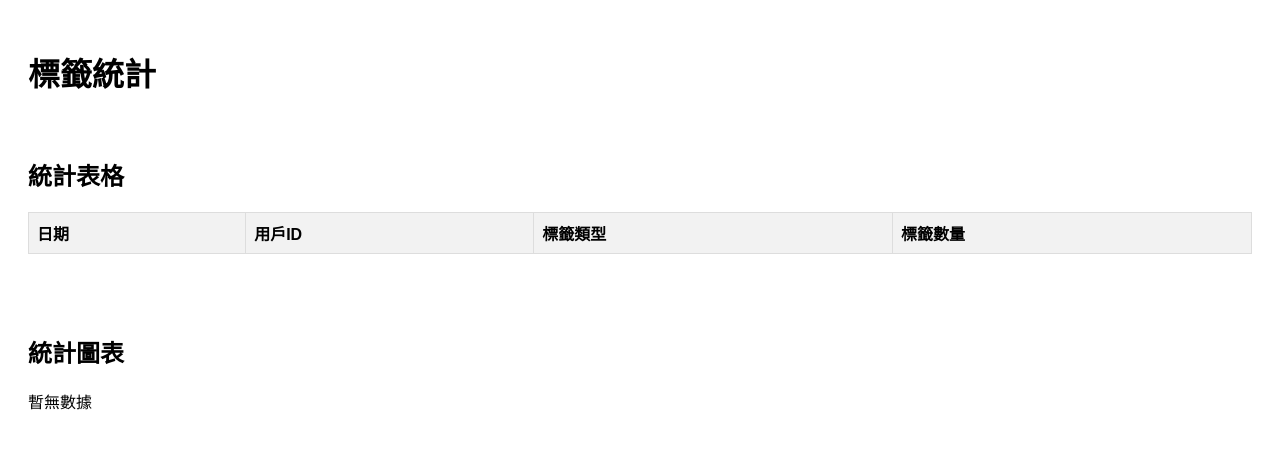
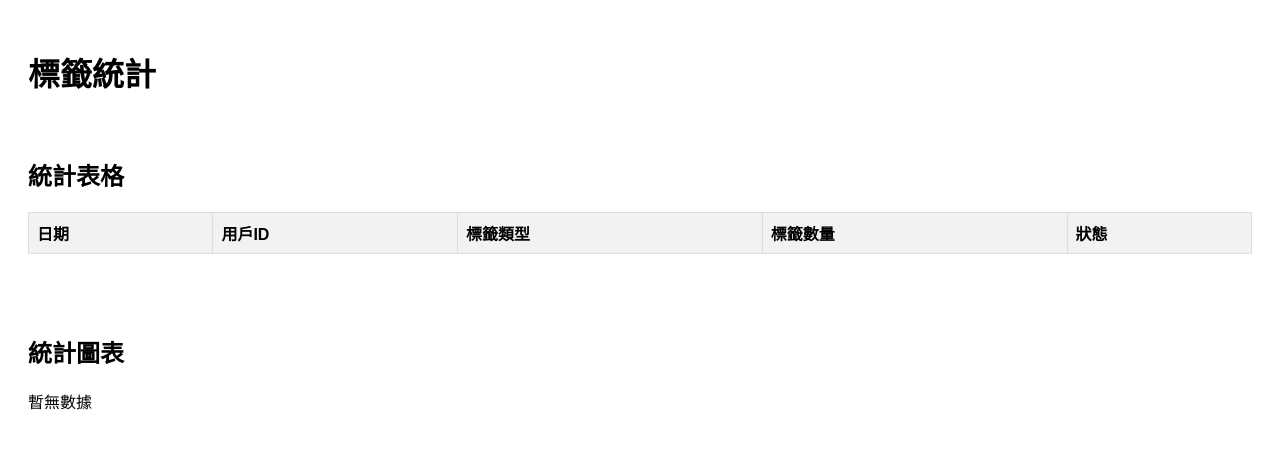
Before and after one commit to kevinsuu/Growthmarketing-project, a Django app: page /bot/web/ in a window 1280 px wide. Shown: the top 449 px of the page. Run offline with Django 5.2, Linux system fonts and the light colour scheme; lists and menus that the app fills with data are empty.

```diff
--- a/line_bot_project/bot/templates/bot/tag_stats.html
+++ b/line_bot_project/bot/templates/bot/tag_stats.html
@@ -60,6 +60,7 @@
                         <th class="chinese-text">用戶ID</th>
                         <th class="chinese-text">標籤類型</th>
                         <th class="chinese-text">標籤數量</th>
+                        <th class="chinese-text">狀態</th>
                     </tr>
                 </thead>
                 <tbody>
@@ -69,6 +70,7 @@
                         <td>{{ stat.user_id }}</td>
                         <td class="chinese-text">{{ stat.tag_name }}</td>
                         <td>{{ stat.tag_count }}</td>
+                        <td class="chinese-text">{{ stat.extra_data.status }}</td>
                     </tr>
                     {% endfor %}
                 </tbody>
```
